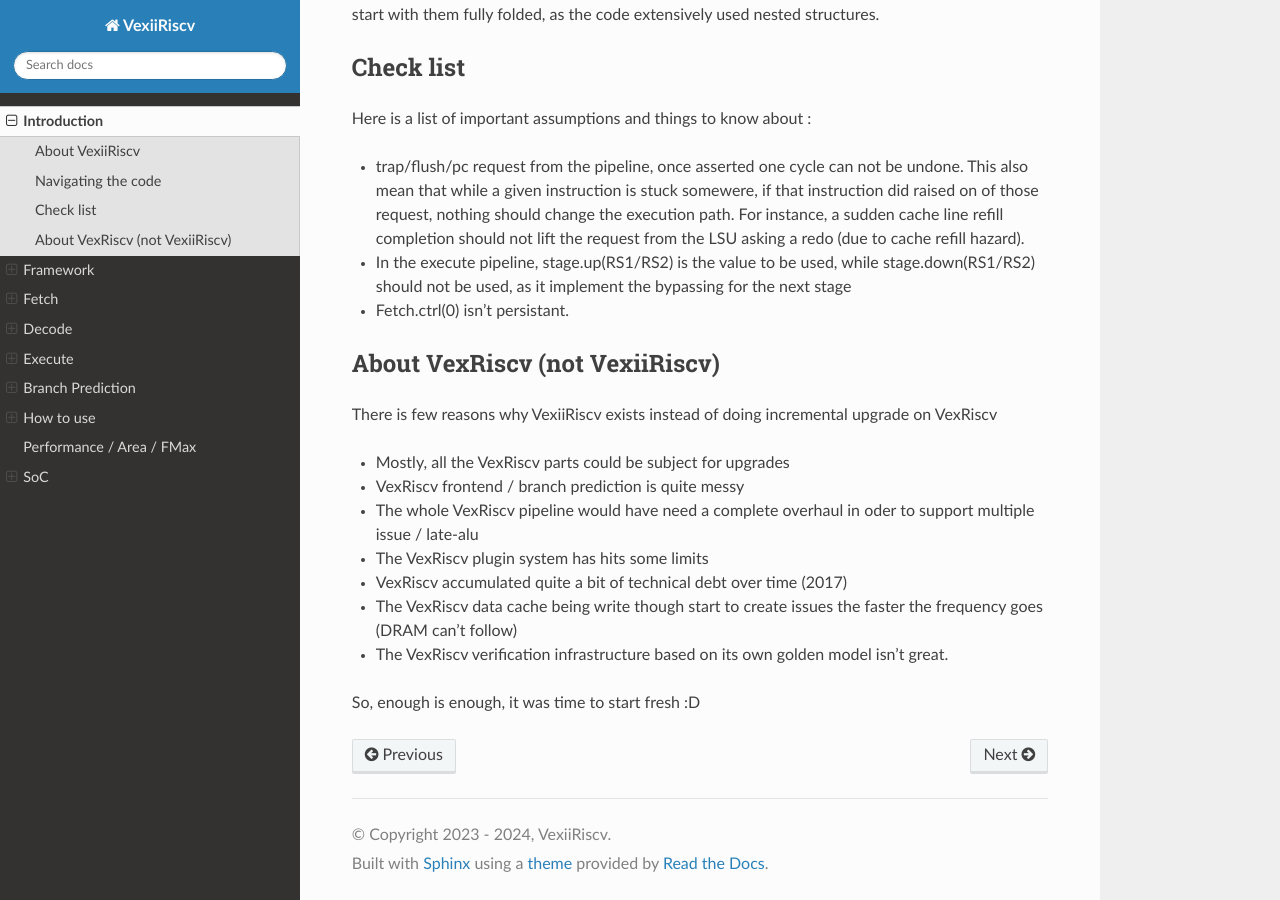
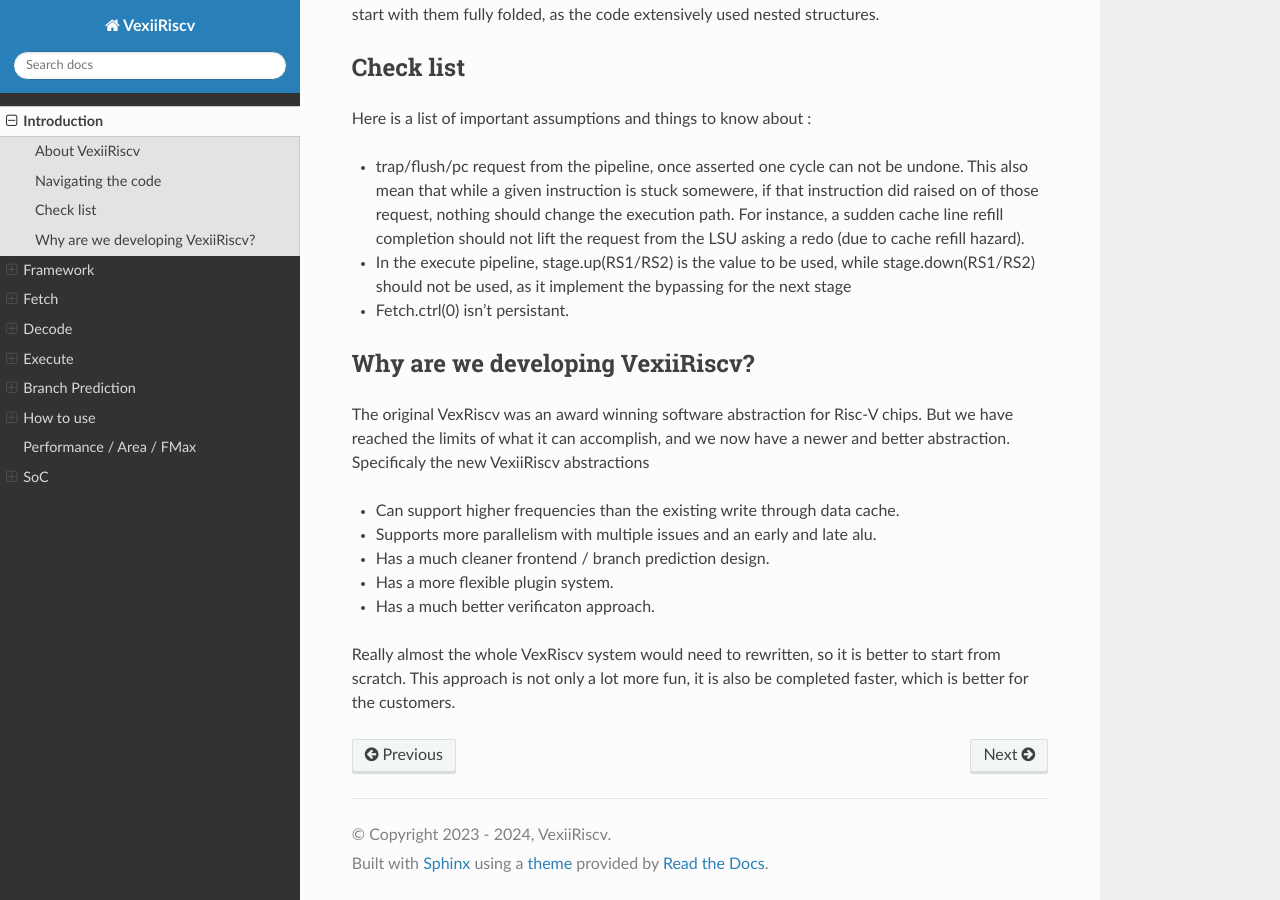
Before and after one commit to SpinalHDL/VexiiRiscv-RTD, a Sphinx documentation site: the page built from source/VexiiRiscv/Introduction/index.rst, in a window 1280 px wide and 900 px high, scrolled down 1527 px. Built offline with Sphinx 7.4.7 and the Read the Docs theme 2.0.0, drawn with Linux system fonts in a browser that asks for light colours.

Commit message:
Update the motivation for the new design.
There is a difference between how the engineer working on a project sees things, and how it should be presented to the potential customers.    The engineer sees the problems with the current approach.  The marketing person sees the advantages of the new approach.   Really it is about operating on the thinking of someone who knows almost nothing about the project, as opposed to communicating with someone who knows a lot about the project.

Hopefully I did not make any technical mistakes (in the line on increased parallelism), and  the engineer in charge of this project likes this marketing presentation.

```diff
--- a/source/VexiiRiscv/Introduction/index.rst
+++ b/source/VexiiRiscv/Introduction/index.rst
@@ -52,17 +52,17 @@
 - In the execute pipeline, stage.up(RS1/RS2) is the value to be used, while stage.down(RS1/RS2) should not be used, as it implement the bypassing for the next stage
 - Fetch.ctrl(0) isn't persistant.
 
-About VexRiscv (not VexiiRiscv)
+Why are we developing VexiiRiscv?
 ------------------------------------
 
-There is few reasons why VexiiRiscv exists instead of doing incremental upgrade on VexRiscv
+The original VexRiscv was an award winning software abstraction for Risc-V chips.  But we have
+reached the limits of what it can accomplish, and we now have a newer and better abstraction.
+Specificaly the new VexiiRiscv abstractions
 
-- Mostly, all the VexRiscv parts could be subject for upgrades
-- VexRiscv frontend / branch prediction is quite messy
-- The whole VexRiscv pipeline would have need a complete overhaul in oder to support multiple issue / late-alu
-- The VexRiscv plugin system has hits some limits
-- VexRiscv accumulated quite a bit of technical debt over time (2017)
-- The VexRiscv data cache being write though start to create issues the faster the frequency goes (DRAM can't follow)
-- The VexRiscv verification infrastructure based on its own golden model isn't great.
+- Can support higher frequencies than the existing write through data cache.
+- Supports more parallelism with multiple issues and an early and late alu.
+- Has a much cleaner frontend / branch prediction design.
+- Has a more flexible plugin system.
+- Has a much better verificaton approach.
 
-So, enough is enough, it was time to start fresh :D
+Really almost the whole VexRiscv system would need to rewritten, so it is better to start from scratch.  This approach is not only a lot more fun, it is also be completed faster, which is better for the customers.
```
